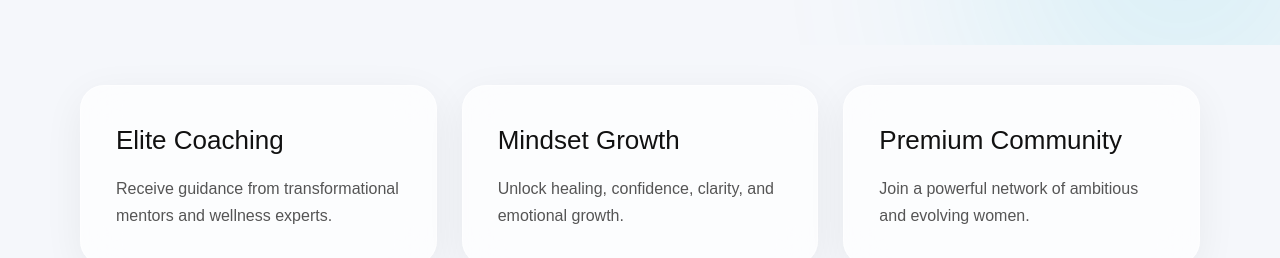
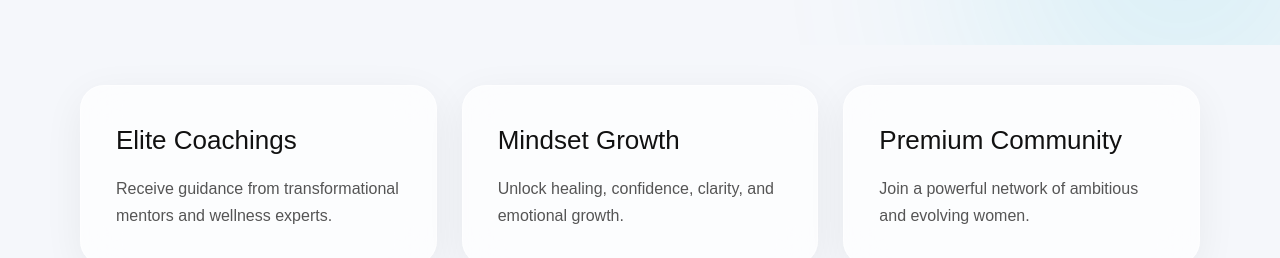
Before and after one commit to jimohmicheal21-rgb/lumira-circle-app, a Next.js app: page / in a window 1280 px wide. Shown: the part 800-1058 px from the top of the page. Built offline with nearby package versions, Linux system fonts and the light colour scheme.

Commit message:
small text update

```diff
--- a/app/page.tsx
+++ b/app/page.tsx
@@ -128,7 +128,7 @@ export default function Home() {
         <section style={styles.features}>
           {[
             {
-              title: "Elite Coaching",
+              title: "Elite Coachings",
               text: "Receive guidance from transformational mentors and wellness experts."
             },
             {
```
